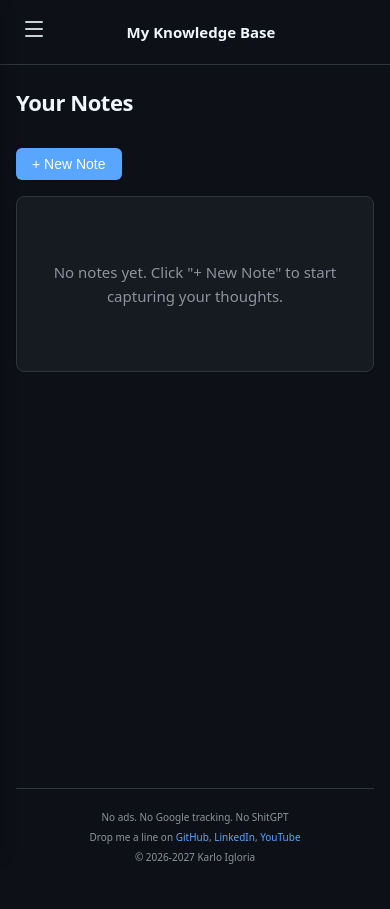
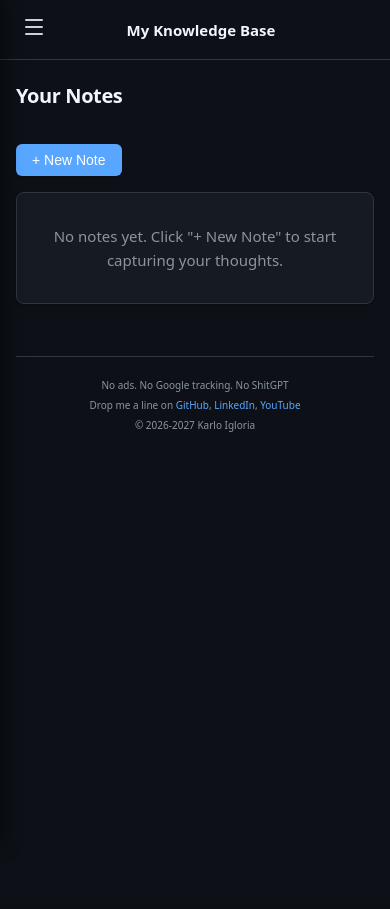
Before and after one commit to Karlo-I/notes_taking_app, a Flask app: page /notes/ in a window 390 px wide. After the commit the page ends 432 px from the top, so only its background shows below. Run offline with Flask 3, Linux system fonts and the light colour scheme; the visitor is signed in with stand-in values (Sample User, id 1); data that the repository does not hold is empty; some libraries are stand-ins or nearby versions.

Commit message:
Merge enhanced sidebar and mobile fixes into main

```diff
--- a/static/css/style.css
+++ b/static/css/style.css
@@ -359,37 +359,104 @@ body.login-body { display: flex !important; justify-content: center; align-items
 .footer-social a:hover { text-decoration: underline; color: var(--primary-hover); }
 
 /* ====================================================================
-   8. MOBILE RESPONSIVENESS
+   8. MOBILE RESPONSIVENESS (Full-Height Drawer)
    ==================================================================== */
-.mobile-header { display: none; }
+
+/* Base Mobile Header (Hidden on Desktop) */
+.mobile-header {
+    display: none;
+    align-items: center;
+    justify-content: space-between;
+    padding: 0 16px;
+    background: var(--bg-sidebar);
+    border-bottom: 1px solid var(--border-color);
+    position: fixed;
+    top: 0; left: 0; right: 0;
+    height: 60px;
+    z-index: 1000; /* Lower than sidebar */
+}
 .hamburger { background: none; border: none; font-size: 24px; cursor: pointer; color: var(--text-primary); }
 
 @media (max-width: 768px) {
-    .sidebar {
-        transform: translateX(-100%);
-        width: var(--sidebar-width) !important;
-        box-shadow: var(--shadow-lg);
-    }
-    .sidebar.open { transform: translateX(0); }
 
-    .mobile-header {
-        display: flex;
-        align-items: center;
-        justify-content: space-between;
-        padding: 16px;
-        background: var(--bg-sidebar);
-        border-bottom: 1px solid var(--border-color);
-        position: sticky; top: 0; z-index: 50;
+    /* 1. FORCE SIDEBAR TO BE A FULL-HEIGHT MOBILE DRAWER */
+    .sidebar,
+    .sidebar.collapsed {
+        position: fixed !important;
+        top: 0 !important; /* CHANGED: Start at the very top, covering the header */
+        left: 0 !important;
+        bottom: 0 !important;
+        width: 260px !important; /* Full width drawer */
+        transform: translateX(-100%) !important; /* Hidden by default */
+        transition: transform 0.3s ease !important;
+        z-index: 1001 !important; /* HIGHER than mobile header */
+        box-shadow: 4px 0 15px rgba(0,0,0,0.5);
+        background: var(--bg-sidebar) !important;
+        border-right: none !important;
     }
 
-    .main-content {
-        margin-left: 0 !important;
-        width: 100% !important;
-        padding: 20px 16px !important;
+    /* Only show sidebar when explicitly opened via Hamburger */
+    .sidebar.open {
+        transform: translateX(0) !important;
     }
 
-    .main-content h1 { margin-top: 0 !important; margin-bottom: 16px !important; font-size: 22px; }
-    .page-header { flex-direction: column; align-items: flex-start; gap: 12px; margin-bottom: 16px !important; }
+    /* --- CRITICAL FIXES FOR THE "COLLAPSED" STATE ON MOBILE --- */
+
+    /* Fix 1: Force text to reappear when drawer is open */
+    .sidebar.open .nav-text,
+    .sidebar.open .logo-text,
+    .sidebar.open .user-email {
+        display: block !important;
+    }
+
+    /* Fix 2: Force icons to align left when drawer is open */
+    .sidebar.open .nav-item {
+        justify-content: flex-start !important;
+    }
+
+    /* Hide the desktop collapse button on mobile */
+    .collapse-btn {
+        display: none !important;
+    }
+
+    /* 2. SHOW MOBILE HEADER */
+    .mobile-header {
+        display: flex !important;
+    }
+
+    /* 3. MAIN CONTENT LAYOUT */
+    .main-content,
+    .sidebar.collapsed ~ .main-content {
+        margin-left: 0 !important;
+        margin-top: 60px !important; /* Space for the fixed header */
+        width: 100% !important;
+        padding: 20px 16px 24px 16px !important;
+        box-sizing: border-box;
+    }
+
+    /* Mobile Typography & Components */
+    .main-content h1 {
+        margin-top: 0 !important;
+        margin-bottom: 20px !important;
+        font-size: 20px;
+    }
+
+    .page-header {
+        flex-direction: column;
+        align-items: flex-start;
+        gap: 12px;
+        margin-bottom: 16px !important;
+    }
+
     .search-input-group { flex-direction: column; }
     .review-actions { flex-wrap: wrap; }
+
+    .card {
+        padding: 16px !important;
+        margin-bottom: 12px !important;
+    }
+
+    .app-footer {
+        margin-top: 40px !important;
+    }
 }
--- a/templates/base.html
+++ b/templates/base.html
@@ -4,18 +4,21 @@
     <meta charset="UTF-8">
     <meta name="viewport" content="width=device-width, initial-scale=1.0">
     <title>{% block title %}Notes App{% endblock %}</title>
-    <link rel="stylesheet" href="/static/css/style.css?v=4">
+    <link rel="stylesheet" href="/static/css/style.css?v=5"> <!-- Bumped version to force cache clear -->
     <meta http-equiv="Cache-Control" content="no-cache, no-store, must-revalidate" />
     <script src="https://unpkg.com/lucide@latest"></script>
 </head>
 <body>
 
     <aside class="sidebar" id="sidebar">
-        <!-- ANTI-FLASH SCRIPT: Runs instantly before the browser paints the sidebar -->
+        <!-- INSTANTIOUS STATE RESTORE (Prevents the 'Snap' effect) -->
         <script>
-            if (localStorage.getItem('sidebarState') === 'collapsed') {
-                document.getElementById('sidebar').classList.add('collapsed');
-            }
+            (function() {
+                // Only apply collapsed state if we are on DESKTOP right now
+                if (window.innerWidth > 768 && localStorage.getItem('sidebarState') === 'collapsed') {
+                    document.getElementById('sidebar').classList.add('collapsed');
+                }
+            })();
         </script>
 
         <div class="sidebar-header">
@@ -24,7 +27,6 @@
         </div>
 
         <nav class="sidebar-nav">
-            <!-- Fixed: dashboard instead of dashboard.index -->
             <a href="{{ url_for('dashboard') }}" class="nav-item {{ 'active' if request.endpoint == 'dashboard' }}" data-tooltip="Dashboard">
                 <i data-lucide="layout-dashboard"></i>
                 <span class="nav-text">Dashboard</span>
@@ -50,9 +52,9 @@
         <div class="sidebar-footer">
             <div class="user-email">
                 <i data-lucide="user"></i>
-                <!-- Fixed: Check multiple common session keys for email/username -->
                 <span class="nav-text">{{ session.get('user_email') or session.get('email') or session.get('username') or 'User' }}</span>
             </div>
+            <!-- Collapse button is hidden on mobile via CSS -->
             <button class="nav-item collapse-btn" id="collapse-btn" data-tooltip="Collapse">
                 <i data-lucide="panel-left-close"></i>
                 <span class="nav-text">Collapse</span>
@@ -64,8 +66,9 @@
         </div>
     </aside>
 
+    <!-- Mobile Header (Hidden on Desktop) -->
     <div class="mobile-header">
-        <button class="hamburger" onclick="document.querySelector('.sidebar').classList.toggle('open')">
+        <button class="hamburger" id="hamburger-btn">
             <i data-lucide="menu"></i>
         </button>
         <span style="font-weight: 600; font-size: 15px; color: #f0f6fc;">My Knowledge Base</span>
@@ -78,21 +81,16 @@
         <!-- Global Footer -->
         <footer class="app-footer">
             <div class="footer-content">
-                <div class="footer-statement">
-                    No ads. No Google tracking. No ShitGPT
-                </div>
+                <div class="footer-statement">No ads. No Google tracking. No ShitGPT</div>
                 <div class="footer-social">
                     Drop me a line on
                     <a href="https://github.com/Karlo-I" target="_blank" rel="noopener noreferrer">GitHub</a>,
                     <a href="https://www.linkedin.com/in/karlo-igloria-455aa638" target="_blank" rel="noopener noreferrer">LinkedIn</a>,
                     <a href="https://www.youtube.com/@atypicalnomad" target="_blank" rel="noopener noreferrer">YouTube</a>
                 </div>
-                <div class="footer-copyright">
-                    © 2026-2027 Karlo Igloria
-                </div>
+                <div class="footer-copyright">© 2026-2027 Karlo Igloria</div>
             </div>
         </footer>
-
     </main>
 
     <!-- Global Modal Container -->
@@ -107,6 +105,7 @@
         </div>
     </div>
 
+    <!-- Modal & Utility Scripts -->
     <script>
         function openModal(title, bodyHtml, footerHtml) {
             document.getElementById('modal-title').innerText = title;
@@ -123,15 +122,6 @@
             if (e.target === this) closeModal();
         });
 
-        // Close sidebar when clicking outside on mobile
-        document.addEventListener('click', function(e) {
-            const sidebar = document.querySelector('.sidebar');
-            const hamburger = document.querySelector('.hamburger');
-            if (window.innerWidth <= 768 && sidebar.classList.contains('open') && !sidebar.contains(e.target) && !hamburger.contains(e.target)) {
-                sidebar.classList.remove('open');
-            }
-        });
-
         document.addEventListener('keydown', function(e) {
             if (e.key === 'Escape') closeModal();
         });
@@ -141,18 +131,11 @@
                 const res = await fetch(`/notes/${id}?format=json`);
                 if (!res.ok) throw new Error("Server returned " + res.status);
                 const data = await res.json();
-
                 const body = '<div class="modal-note-content">' + data.content + '</div>';
-
-                let footer = '';
-                footer += `<form method="post" action="/notes/${data.id}/delete" class="modal-footer-left">
-                    <button type="submit" class="btn btn-danger">Delete</button>
-                </form>`;
-
+                let footer = `<form method="post" action="/notes/${data.id}/delete" class="modal-footer-left"><button type="submit" class="btn btn-danger">Delete</button></form>`;
                 if (data.status === 'under_review') {
                     footer += `<a href="/notes/${data.id}/review" class="btn">Continue Review</a>`;
                 }
-
                 openModal(`[${data.type.toUpperCase()}] ${data.status.replace('_', ' ')}`, body, footer);
             } catch (error) {
                 alert("ERROR: " + error.message);
@@ -164,41 +147,21 @@
                 const res = await fetch(`/outputs/${id}?format=json`);
                 if (!res.ok) throw new Error("Server returned " + res.status);
                 const data = await res.json();
-
                 const body = '<div class="modal-output-content">' + data.content + '</div>';
-
-                let footer = '';
-
-                footer += `<form method="post" action="/outputs/${data.id}/delete" class="modal-footer-left">
-                    <button type="submit" class="btn btn-danger">Delete</button>
-                </form>`;
-
+                let footer = `<form method="post" action="/outputs/${data.id}/delete" class="modal-footer-left"><button type="submit" class="btn btn-danger">Delete</button></form>`;
                 footer += `<a href="/outputs/${data.id}/pdf" class="btn btn-secondary">Download PDF</a>`;
-
-                footer += `<form method="post" action="/outputs/${data.id}/regenerate" style="display:inline;">
-                    <button type="submit" class="btn">Regenerate</button>
-                </form>`;
-
+                footer += `<form method="post" action="/outputs/${data.id}/regenerate" style="display:inline;"><button type="submit" class="btn">Regenerate</button></form>`;
                 openModal(`[${data.type.toUpperCase()}] ${data.topic || 'Untitled'}`, body, footer);
             } catch (error) {
                 alert("ERROR: " + error.message);
             }
         }
 
-        window.openNoteFromOutput = function(noteId) {
-            loadNoteDetails(noteId);
-        };
+        window.openNoteFromOutput = function(noteId) { loadNoteDetails(noteId); };
 
         function openNewNoteModal() {
-            const body = `
-                <form id="new-note-form" onsubmit="submitNewNote(event)">
-                    <textarea name="content" class="form-control" rows="6" placeholder="Write your note..." required></textarea>
-                </form>
-            `;
-            const footer = `
-                <button type="button" class="btn btn-secondary" onclick="closeModal()">Cancel</button>
-                <button type="submit" form="new-note-form" class="btn">Submit Note</button>
-            `;
+            const body = `<form id="new-note-form" onsubmit="submitNewNote(event)"><textarea name="content" class="form-control" rows="6" placeholder="Write your note..." required></textarea></form>`;
+            const footer = `<button type="button" class="btn btn-secondary" onclick="closeModal()">Cancel</button><button type="submit" form="new-note-form" class="btn">Submit Note</button>`;
             openModal('New Note', body, footer);
         }
 
@@ -206,22 +169,13 @@
             event.preventDefault();
             const form = document.getElementById('new-note-form');
             if (!form) { alert("Error: Form not found"); return; }
-
             const formData = new FormData(form);
             const submitBtn = document.querySelector('#modal-footer button[type="submit"]');
-
             if (submitBtn) { submitBtn.innerText = 'Saving...'; submitBtn.disabled = true; }
-
             try {
                 const res = await fetch('/notes/new', { method: 'POST', body: formData });
-                if (res.ok) {
-                    closeModal();
-                    window.location.href = '/notes';
-                } else {
-                    const errorText = await res.text();
-                    alert("Error: " + errorText);
-                    if (submitBtn) { submitBtn.innerText = 'Submit Note'; submitBtn.disabled = false; }
-                }
+                if (res.ok) { closeModal(); window.location.href = '/notes'; }
+                else { alert("Error: " + await res.text()); if (submitBtn) { submitBtn.innerText = 'Submit Note'; submitBtn.disabled = false; } }
             } catch (error) {
                 alert("Error creating note: " + error.message);
                 if (submitBtn) { submitBtn.innerText = 'Submit Note'; submitBtn.disabled = false; }
@@ -229,20 +183,8 @@
         }
 
         function openNewOutputModal() {
-            const body = `
-                <form id="new-output-form" onsubmit="submitNewOutput(event)">
-                    <textarea name="topic_query" class="form-control mb-4" rows="4" placeholder="e.g. What have I learned about FATCA compliance?" required></textarea>
-                    <select name="output_type" class="form-control">
-                        <option value="qna">Q&A Document</option>
-                        <option value="narration">Narration Script</option>
-                        <option value="summary">Topic Summary</option>
-                    </select>
-                </form>
-            `;
-            const footer = `
-                <button type="button" class="btn btn-secondary" onclick="closeModal()">Cancel</button>
-                <button type="submit" form="new-output-form" class="btn">Generate</button>
-            `;
+            const body = `<form id="new-output-form" onsubmit="submitNewOutput(event)"><textarea name="topic_query" class="form-control mb-4" rows="4" placeholder="e.g. What have I learned about FATCA compliance?" required></textarea><select name="output_type" class="form-control"><option value="qna">Q&A Document</option><option value="narration">Narration Script</option><option value="summary">Topic Summary</option></select></form>`;
+            const footer = `<button type="button" class="btn btn-secondary" onclick="closeModal()">Cancel</button><button type="submit" form="new-output-form" class="btn">Generate</button>`;
             openModal('New Output', body, footer);
         }
 
@@ -250,28 +192,13 @@
             event.preventDefault();
             const form = document.getElementById('new-output-form');
             if (!form) return;
-
             const formData = new FormData(form);
             const submitBtn = document.querySelector('#modal-footer button[type="submit"]');
-
             if (submitBtn) { submitBtn.innerText = 'Generating...'; submitBtn.disabled = true; }
-
             try {
-                const res = await fetch('/outputs/new', {
-                    method: 'POST',
-                    body: formData,
-                    headers: { 'X-Requested-With': 'XMLHttpRequest' }
-                });
-
-                if (res.ok) {
-                    closeModal();
-                    window.location.href = '/outputs';
-                } else {
-                    const errorData = await res.json().catch(() => ({}));
-                    const errorText = errorData.error || await res.text();
-                    alert("Server error: " + errorText);
-                    if (submitBtn) { submitBtn.innerText = 'Generate'; submitBtn.disabled = false; }
-                }
+                const res = await fetch('/outputs/new', { method: 'POST', body: formData, headers: { 'X-Requested-With': 'XMLHttpRequest' } });
+                if (res.ok) { closeModal(); window.location.href = '/outputs'; }
+                else { const errorData = await res.json().catch(() => ({})); alert("Server error: " + (errorData.error || await res.text())); if (submitBtn) { submitBtn.innerText = 'Generate'; submitBtn.disabled = false; } }
             } catch (error) {
                 alert("Error: " + error.message);
                 if (submitBtn) { submitBtn.innerText = 'Generate'; submitBtn.disabled = false; }
@@ -281,74 +208,67 @@
         document.addEventListener('click', function(e) {
             if (e.target.matches('[data-note-link]')) {
                 e.preventDefault();
-                const noteId = e.target.getAttribute('data-note-link');
-                loadNoteDetails(noteId);
+                loadNoteDetails(e.target.getAttribute('data-note-link'));
             }
         });
 
-        // ==========================================
         // SECURITY: Defeat Back-Forward Cache (bfcache)
-        // Forces a real server reload if the page is loaded from the browser's back/forward memory cache.
-        // This ensures that after logout, hitting "Back" doesn't show a cached, authenticated page.
-        // ==========================================
         window.addEventListener('pageshow', function (event) {
             if (event.persisted) {
-                // Show an immediate overlay to prevent flicker of stale content
                 const overlay = document.createElement('div');
                 overlay.id = 'bfcache-overlay';
-                overlay.style.cssText = `
-                    position: fixed;
-                    top: 0; left: 0;
-                    width: 100%; height: 100%;
-                    background: #0d1117;
-                    z-index: 99999;
-                    display: flex;
-                    justify-content: center;
-                    align-items: center;
-                    color: #8b949e;
-                    font-family: -apple-system, BlinkMacSystemFont, "Segoe UI", Helvetica, Arial, sans-serif;
-                `;
+                overlay.style.cssText = `position: fixed; top: 0; left: 0; width: 100%; height: 100%; background: #0d1117; z-index: 99999; display: flex; justify-content: center; align-items: center; color: #8b949e; font-family: system-ui, sans-serif;`;
                 overlay.innerHTML = '<div style="font-size: 16px;">Redirecting...</div>';
                 document.body.appendChild(overlay);
-
-                // Force a real reload to check auth status
                 window.location.reload();
             }
         });
-
     </script>
 
     <script>
         document.addEventListener('DOMContentLoaded', function() {
-            // 1. Initialize Icons
-            if (typeof lucide !== 'undefined') {
-                lucide.createIcons();
+            if (typeof lucide !== 'undefined') lucide.createIcons();
 
-                // If sidebar is already collapsed on load, swap the button icon
-                const sidebar = document.getElementById('sidebar');
-                const collapseBtn = document.getElementById('collapse-btn');
-                if (sidebar && sidebar.classList.contains('collapsed') && collapseBtn) {
-                    const collapseIcon = collapseBtn.querySelector('i');
-                    if (collapseIcon) {
-                        collapseIcon.setAttribute('data-lucide', 'panel-left-open');
-                        lucide.createIcons();
+            const sidebar = document.getElementById('sidebar');
+            const collapseBtn = document.getElementById('collapse-btn');
+            const hamburgerBtn = document.getElementById('hamburger-btn');
+
+            // --- 1. INSTANT RESIZE HANDLER ---
+            function handleResize() {
+                const isMobile = window.innerWidth <= 768;
+                const savedState = localStorage.getItem('sidebarState');
+
+                if (!isMobile) {
+                    // WE ARE ON DESKTOP
+                    sidebar.classList.remove('open');
+
+                    // INSTANTLY apply the saved state
+                    if (savedState === 'collapsed') {
+                        sidebar.classList.add('collapsed');
+                    } else {
+                        sidebar.classList.remove('collapsed');
                     }
+                } else {
+                    // WE ARE ON MOBILE
+                    sidebar.classList.remove('open');
                 }
             }
 
-            // 2. Handle the Click
-            const collapseBtn = document.getElementById('collapse-btn');
-            const sidebar = document.getElementById('sidebar');
+            // Run immediately on load
+            handleResize();
 
+            // Run INSTANTLY on resize (No delay!)
+            window.addEventListener('resize', handleResize);
+
+            // --- 2. DESKTOP COLLAPSE ---
             if (collapseBtn && sidebar) {
                 collapseBtn.addEventListener('click', function() {
+                    if (window.innerWidth <= 768) return;
+
                     sidebar.classList.toggle('collapsed');
                     const isNowCollapsed = sidebar.classList.contains('collapsed');
-
-                    // Save to memory
                     localStorage.setItem('sidebarState', isNowCollapsed ? 'collapsed' : 'expanded');
 
-                    // Swap icon
                     if (typeof lucide !== 'undefined') {
                         const collapseIcon = collapseBtn.querySelector('i');
                         if (collapseIcon) {
@@ -358,8 +278,24 @@
                     }
                 });
             }
+
+            // --- 3. MOBILE HAMBURGER ---
+            if (hamburgerBtn && sidebar) {
+                hamburgerBtn.addEventListener('click', function() {
+                    if (window.innerWidth > 768) return;
+                    sidebar.classList.toggle('open');
+                });
+            }
+
+            // --- 4. CLOSE ON OUTSIDE CLICK ---
+            document.addEventListener('click', function(e) {
+                if (window.innerWidth <= 768 && sidebar.classList.contains('open')) {
+                    if (!sidebar.contains(e.target) && (!hamburgerBtn || !hamburgerBtn.contains(e.target))) {
+                        sidebar.classList.remove('open');
+                    }
+                }
+            });
         });
     </script>
-
 </body>
 </html>
```
